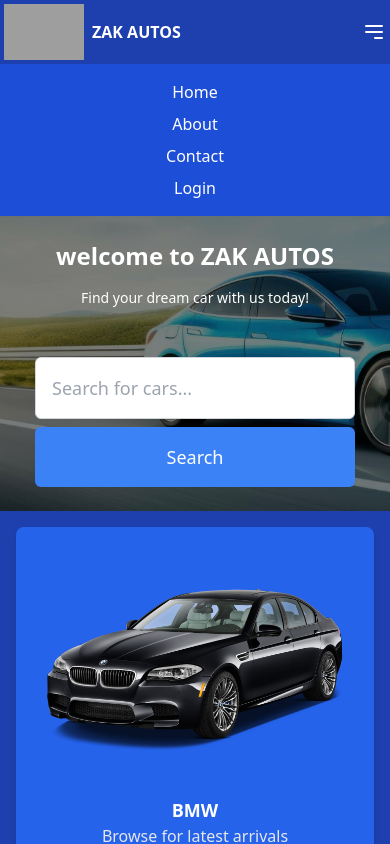
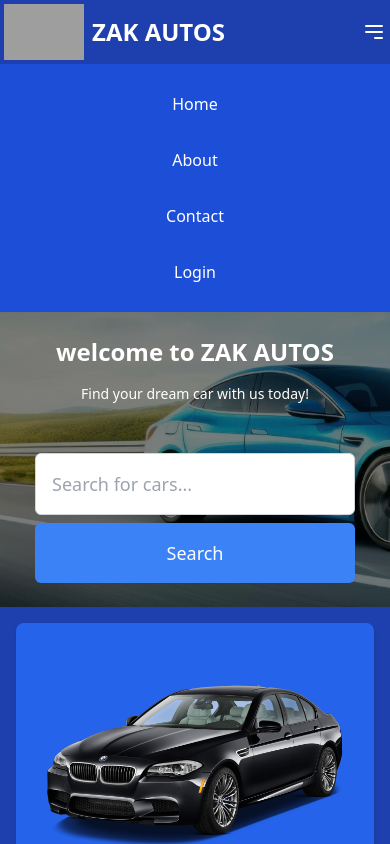
Before and after one commit to Safdari10/Zak-Autos, a React (Vite) app: page / in a window 390 px wide. Both pictures are taken after a click on the button 374 px from the left and 32 px from the top of the page. Shown: the top 844 px of the page. Built offline with nearby package versions, Linux system fonts and the light colour scheme; grey boxes are pictures that could not be loaded; the HTML template or start-up script is replaced by a standard one.

Commit message:
added hover effect on mobile navigation menu and fixed typos in the header width for taller screens.

```diff
--- a/src/components/Header.tsx
+++ b/src/components/Header.tsx
@@ -2,7 +2,7 @@
 import logo from "../assets/logo4.png";
 
 const Header = () => {
-  const [isMobileMenuOpen, setIsMobileMenuOpen] = useState<Boolean>(false);
+  const [isMobileMenuOpen, setIsMobileMenuOpen] = useState<boolean>(false);
 
   return (
     <header className="md:sticky">
@@ -11,21 +11,21 @@
         {/* Logo and Title */}
         <div className="flex items-center gap-2 md:ml-16 lg:ml-24">
           <img src={logo} alt="logo" className="w-20 h-14 taller:w-32 taller:h-24" />
-          <div className="text-2x1 font-bold taller:text-5xl">ZAK AUTOS</div>
+          <div className="text-2xl font-bold taller:text-5xl">ZAK AUTOS</div>
         </div>
 
         {/* Desktop Navigation */}
-        <nav className="hidden md:flex gap-6 text-lg md:mr-16 lg:mr-24  taller:text-5xl">
-          <a href="#home" className="p-1 hover:text-gray-300 taller:mt-1 ">
+        <nav className="hidden md:flex gap-6 text-lg md:mr-16 lg:mr-24 taller:text-5xl">
+          <a href="#home" className="p-1 hover:text-gray-300 taller:mt-1">
             Home
           </a>
-          <a href="#about" className="p-1 hover:text-gray-300 taller:mt-1 ">
+          <a href="#about" className="p-1 hover:text-gray-300 taller:mt-1">
             About
           </a>
-          <a href="#contact" className="p-1 hover:text-gray-300 taller:mt-1 ">
+          <a href="#contact" className="p-1 hover:text-gray-300 taller:mt-1">
             Contact
           </a>
-          <button className="border-2 border-white rounded-lg w-fit p-1 hover:bg-white hover:text-blue-800 taller:p-3 taller:w-fit taller:mb-2 ">
+          <button className="border-2 border-white rounded-lg w-fit p-1 hover:bg-white hover:text-blue-800 taller:p-3 taller:w-fit taller:mb-2">
             Login
           </button>
         </nav>
@@ -53,16 +53,24 @@
       {/* Mobile Navigation Menu */}
       {isMobileMenuOpen && (
         <nav className="md:hidden bg-blue-700 text-white flex flex-col items-center py-4 space-y-2">
-          <a href="#home" className="hover:text-gray-300">
+          <a
+            href="#home"
+            className="w-full p-3 text-center hover:bg-white hover:text-blue-800">
             Home
           </a>
-          <a href="#about" className="hover:text-gray-300">
+          <a
+            href="#about"
+            className="w-full p-3 text-center hover:bg-white hover:text-blue-800">
             About
           </a>
-          <a href="#contact" className="hover:text-gray-300">
+          <a
+            href="#contact"
+            className="w-full p-3 text-center hover:bg-white hover:text-blue-800">
             Contact
           </a>
-          <button className="hover:text-gray-300">Login</button>
+          <button className="w-full p-3 text-center hover:bg-white hover:text-blue-800">
+            Login
+          </button>
         </nav>
       )}
     </header>
--- a/src/styles/output.css
+++ b/src/styles/output.css
@@ -594,6 +594,10 @@
   margin-bottom: 0.5rem;
 }
 
+.mt-4 {
+  margin-top: 1rem;
+}
+
 .flex {
   display: flex;
 }
@@ -794,6 +798,10 @@
   padding: 1.5rem;
 }
 
+.p-3 {
+  padding: 0.75rem;
+}
+
 .px-4 {
   padding-left: 1rem;
   padding-right: 1rem;
@@ -835,6 +843,11 @@
 .text-sm {
   font-size: 0.875rem;
   line-height: 1.25rem;
+}
+
+.text-xl {
+  font-size: 1.25rem;
+  line-height: 1.75rem;
 }
 
 .font-bold {
```
